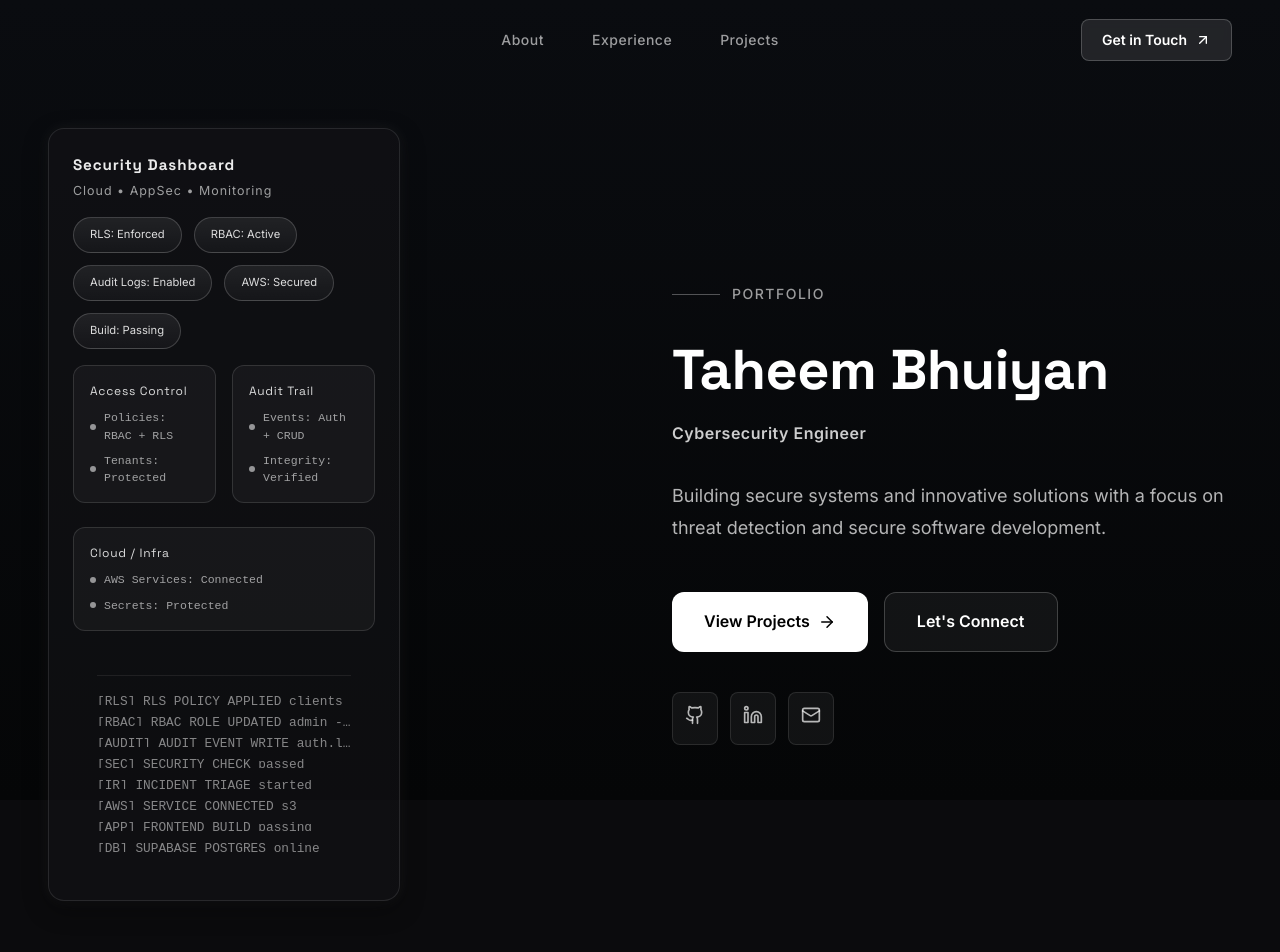
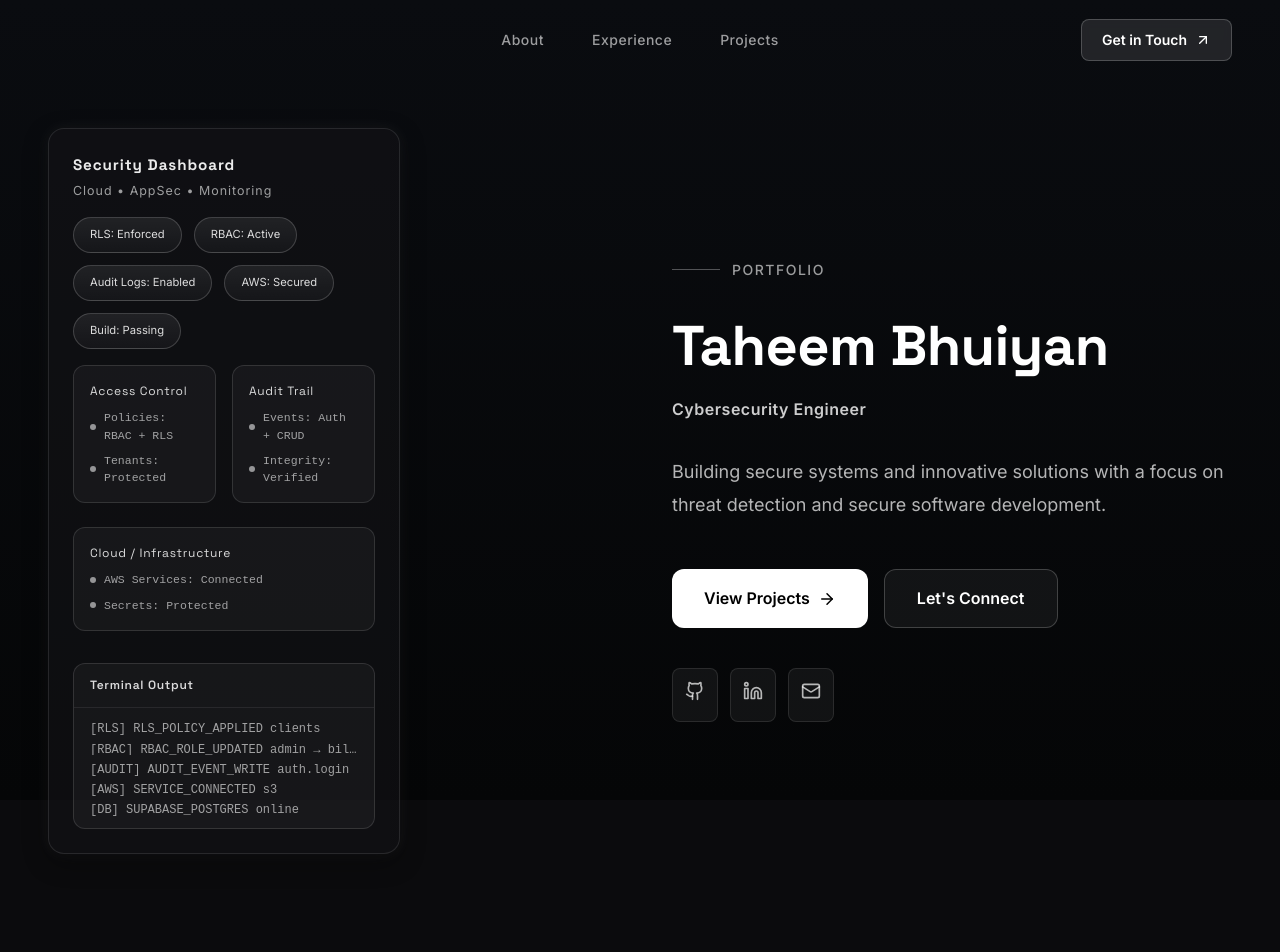
Before and after one commit to tbhuiyan625/Portfolio, a React (Create React App) app: page / in a window 1280 px wide. Shown: the top 952 px of the page. Built offline with nearby package versions, Linux system fonts and the light colour scheme.

Commit message:
Redesign log feed as compact code panel; update Cloud/Infra to Cloud/Infrastructure

```diff
--- a/src/components/SecurityDashboardCard.css
+++ b/src/components/SecurityDashboardCard.css
@@ -115,66 +115,71 @@
   height: fit-content;
 }
 
-/* Log feed wrapper - contained section with padding and divider */
-.security-card__logfeed-wrapper {
+/* Code Panel - Terminal Output Box */
+.security-code-panel {
   display: flex;
   flex-direction: column;
-  padding: 1rem 1.5rem 1.5rem; /* pt-4 pb-6 px-6 */
-  margin-top: 0.75rem; /* extra gap below Cloud/Infra card */
+  border: 1px solid rgba(255, 255, 255, 0.12);
+  border-radius: 0.75rem;
+  background: rgba(255, 255, 255, 0.04);
+  padding: 0;
+  margin-top: 1rem; /* mt-4 - clear separation above */
+  overflow: hidden;
 }
 
-.security-card__logfeed-divider {
-  height: 1px;
-  background: rgba(255, 255, 255, 0.08); /* Subtle divider */
-  margin-bottom: 1rem; /* 16px - separation between divider and logs */
+.security-code-panel__header {
+  font-family: var(--font-display);
+  font-size: 0.75rem;
+  color: rgba(255, 255, 255, 0.85);
+  letter-spacing: 0.06em;
+  padding: 0.75rem 1rem; /* py-3 px-4 */
+  font-weight: 600;
 }
 
-/* Log feed container - ensure full text visibility */
-.security-card__logfeed {
+.security-code-panel__divider {
+  height: 1px;
+  background: rgba(255, 255, 255, 0.08);
+}
+
+/* Code content area */
+.security-code-panel__content {
   display: flex;
   flex-direction: column;
-  gap: 0.5rem; /* 8px - comfortable line spacing */
-  max-height: 10rem; /* ~160px - intentional height */
-  overflow: auto; /* allow scroll without clipping */
-  mask-image: none;
-  -webkit-mask-image: none;
-  padding: 0;
+  gap: 0.35rem; /* tight line spacing */
+  padding: 0.75rem 1rem; /* py-3 px-4 */
+  max-height: 7.5rem; /* ~120px - fixed compact height */
+  overflow: hidden; /* clean crop */
 }
 
-.security-card__logfeed::-webkit-scrollbar {
-  width: 0;
-  height: 0;
-}
-
-.security-card__logline {
+.security-code-panel__line {
   font-family: var(--font-mono);
-  font-size: 0.8rem; /* ~12.8px - readable monospace */
-  color: rgba(255, 255, 255, 0.5);
+  font-size: 0.75rem; /* text-xs - small readable monospace */
+  color: rgba(255, 255, 255, 0.6);
   white-space: nowrap;
   overflow: hidden;
   text-overflow: ellipsis;
-  line-height: 1.6; /* Comfortable leading */
+  line-height: 1.5; /* leading-relaxed */
 }
 
 /* Cursor blink at end of last line */
-.security-card__logline--cursor::after {
+.security-code-panel__line--cursor::after {
   content: '';
   display: inline-block;
-  width: 8px;
-  height: 1rem;
-  margin-left: 6px;
+  width: 7px;
+  height: 0.85rem;
+  margin-left: 4px;
   background: rgba(255, 255, 255, 0.6);
-  vertical-align: bottom;
+  vertical-align: text-bottom;
 }
 
-@keyframes cursor-blink {
+@keyframes code-cursor-blink {
   0%, 49% { opacity: 0; }
   50%, 100% { opacity: 1; }
 }
 
 @media (prefers-reduced-motion: no-preference) {
-  .security-card__logline--cursor::after {
-    animation: cursor-blink 1.2s steps(2, start) infinite;
+  .security-code-panel__line--cursor::after {
+    animation: code-cursor-blink 1.2s steps(2, start) infinite;
   }
 }
 
@@ -237,12 +242,12 @@
     width: calc(100vw - 2rem);
   }
 
-  .security-card__logfeed {
-    max-height: 7rem; /* Reduce visible lines on mobile */
-    gap: 0.4rem;
+  .security-code-panel__content {
+    max-height: 6rem; /* Reduce visible lines on mobile */
+    gap: 0.3rem;
   }
 
-  .security-card__logline {
-    font-size: 0.78rem;
+  .security-code-panel__line {
+    font-size: 0.7rem;
   }
 }
--- a/src/components/SecurityDashboardCard.js
+++ b/src/components/SecurityDashboardCard.js
@@ -6,12 +6,9 @@ export default function SecurityDashboardCard({ size = 'hero' }) {
 
   const logs = [
     '[RLS] RLS_POLICY_APPLIED clients',
-    '[RBAC] RBAC_ROLE_UPDATED admin -> billing',
+    '[RBAC] RBAC_ROLE_UPDATED admin → billing',
     '[AUDIT] AUDIT_EVENT_WRITE auth.login',
-    '[SEC] SECURITY_CHECK passed',
-    '[IR] INCIDENT_TRIAGE started',
     '[AWS] SERVICE_CONNECTED s3',
-    '[APP] FRONTEND_BUILD passing',
     '[DB] SUPABASE_POSTGRES online'
   ];
 
@@ -52,25 +49,26 @@ export default function SecurityDashboardCard({ size = 'hero' }) {
           </div>
         </div>
 
-        {/* Full-width Cloud/Infra card */}
+        {/* Full-width Cloud/Infrastructure card */}
         <div className="security-panel security-panel--full">
-          <div className="security-panel__title">Cloud / Infra</div>
+          <div className="security-panel__title">Cloud / Infrastructure</div>
           <div className="security-panel__items">
             <div className="security-panel__item"><span className="dot" />AWS Services: Connected</div>
             <div className="security-panel__item"><span className="dot" />Secrets: Protected</div>
           </div>
         </div>
 
-        {/* Log feed */}
-        <div className="security-card__logfeed-wrapper">
-          <div className="security-card__logfeed-divider" />
-          <div className="security-card__logfeed">
+        {/* Code Panel - Terminal Output */}
+        <div className="security-code-panel">
+          <div className="security-code-panel__header">Terminal Output</div>
+          <div className="security-code-panel__divider" />
+          <div className="security-code-panel__content">
             {logs.slice(0, logs.length - 1).map((line, idx) => (
-              <div key={idx} className="security-card__logline" aria-hidden="true">
+              <div key={idx} className="security-code-panel__line" aria-hidden="true">
                 {line}
               </div>
             ))}
-            <div className="security-card__logline security-card__logline--cursor" aria-hidden="true">
+            <div className="security-code-panel__line security-code-panel__line--cursor" aria-hidden="true">
               {logs[logs.length - 1]}
             </div>
           </div>
```
